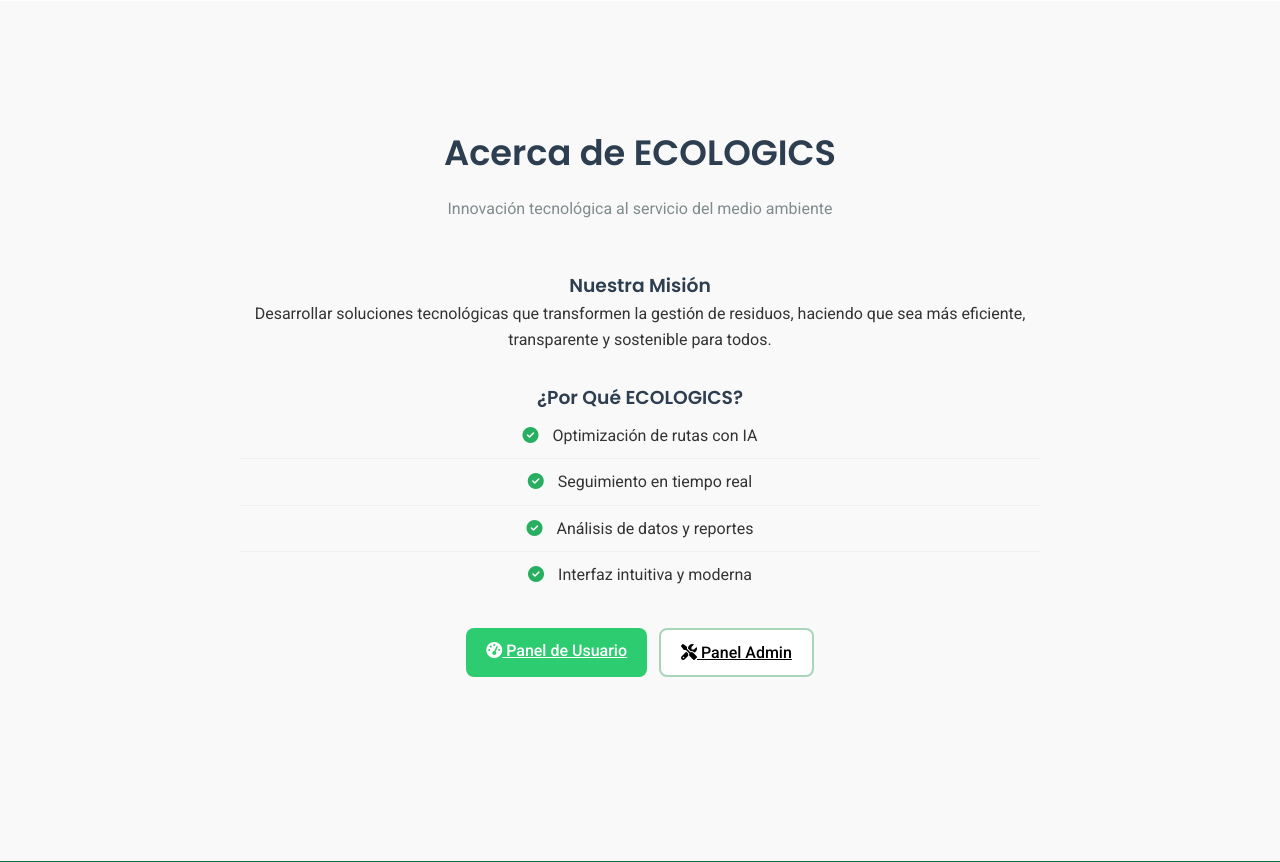
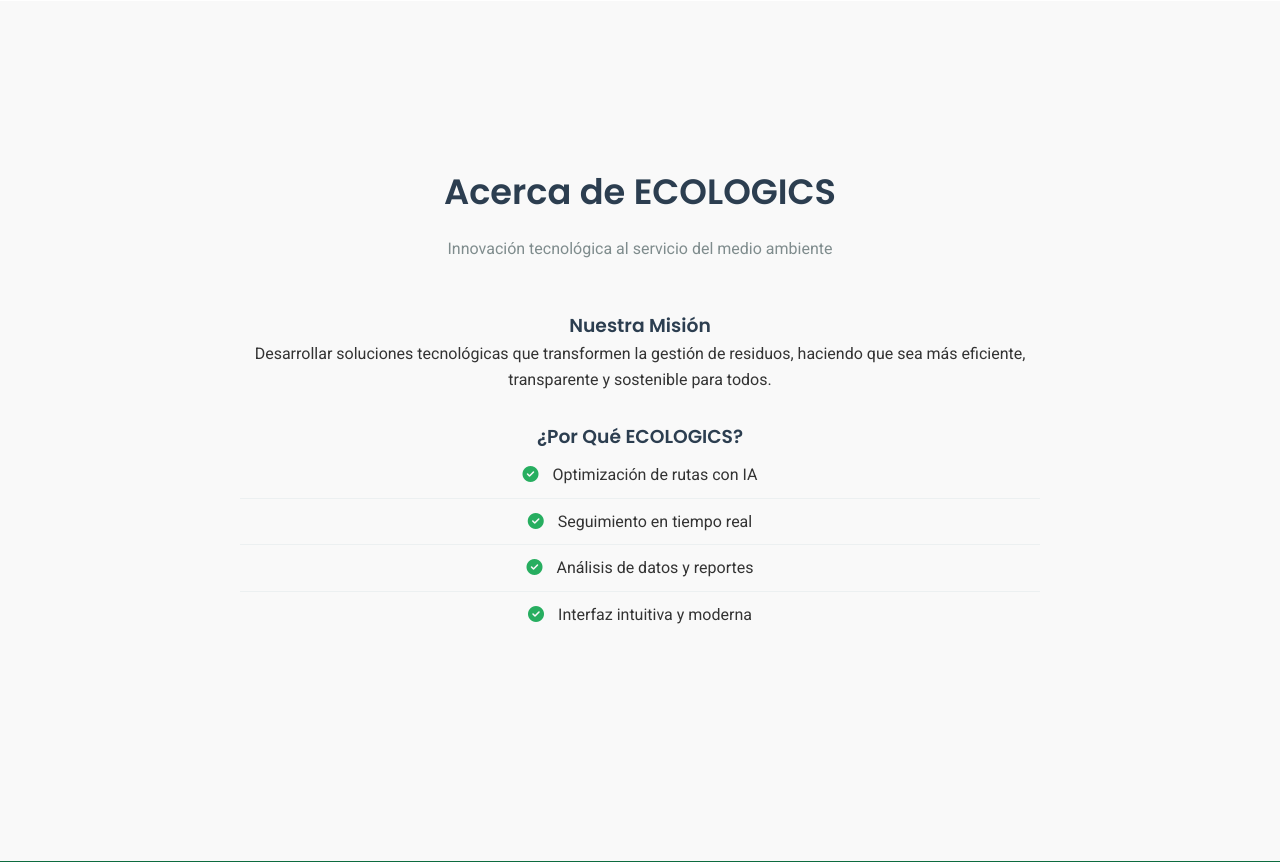
Before and after one commit to christianeduardonavarrocuriel/ecologics, a Flask app: page / in a window 1280 px wide. Shown: the part 2401-3263 px from the top of the page. Run offline with Flask 3, Linux system fonts and the light colour scheme.

Commit message:
Actualizacion index.html

```diff
--- a/templates/index.html
+++ b/templates/index.html
@@ -188,14 +188,6 @@
                         </li>
                     </ul>
 
-                    <div style="margin-top: 30px; display: flex; gap: 12px; justify-content: center; flex-wrap: wrap;">
-                        <a href="/panel-usuario" class="btn btn-primary">
-                            <i class="fas fa-tachometer-alt"></i> Panel de Usuario
-                        </a>
-                        <a href="/panel-admin" class="btn btn-secondary">
-                            <i class="fas fa-tools"></i> Panel Admin
-                        </a>
-                    </div>
                 </div>
             </div>
         </div>
```
